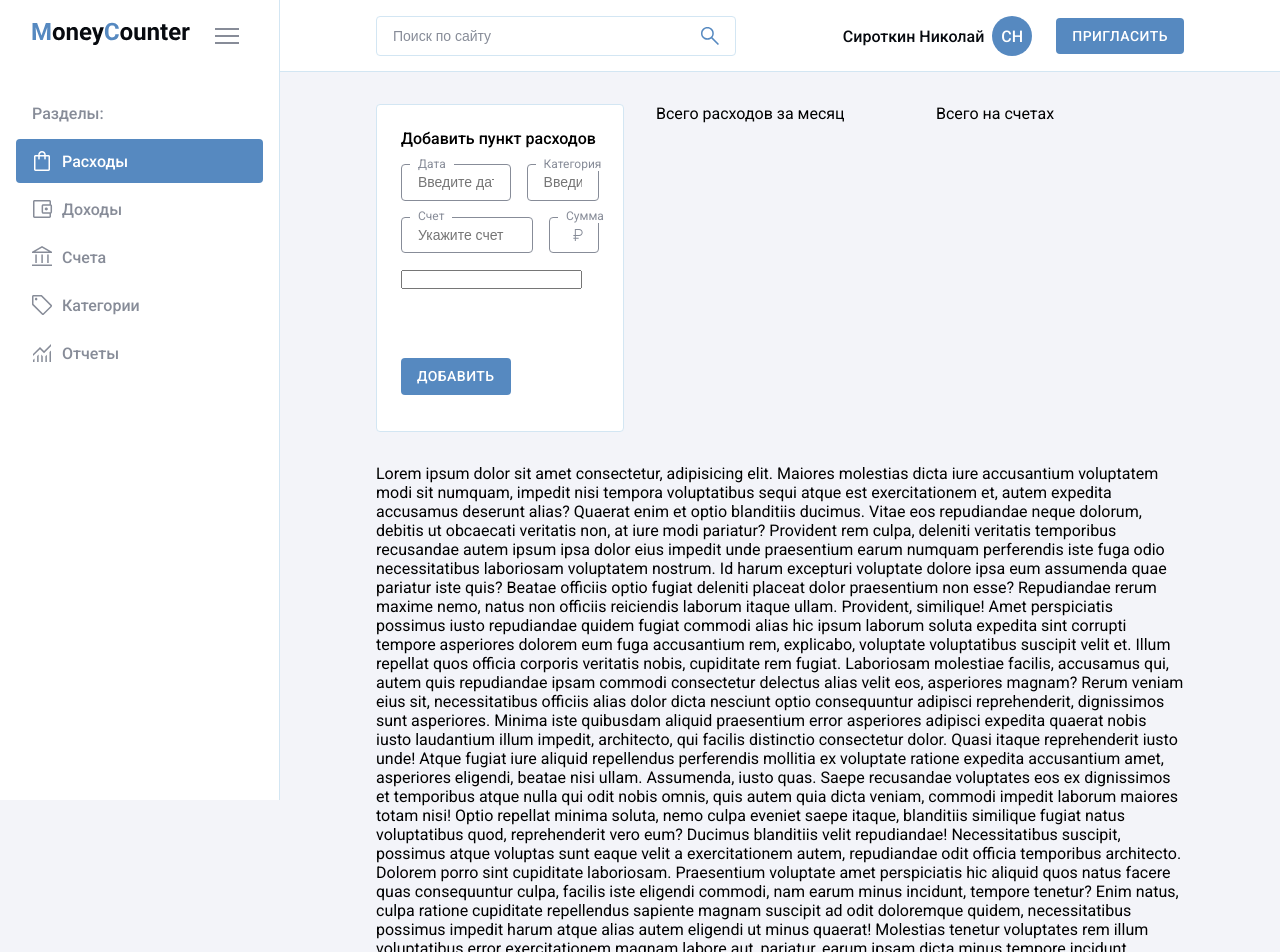
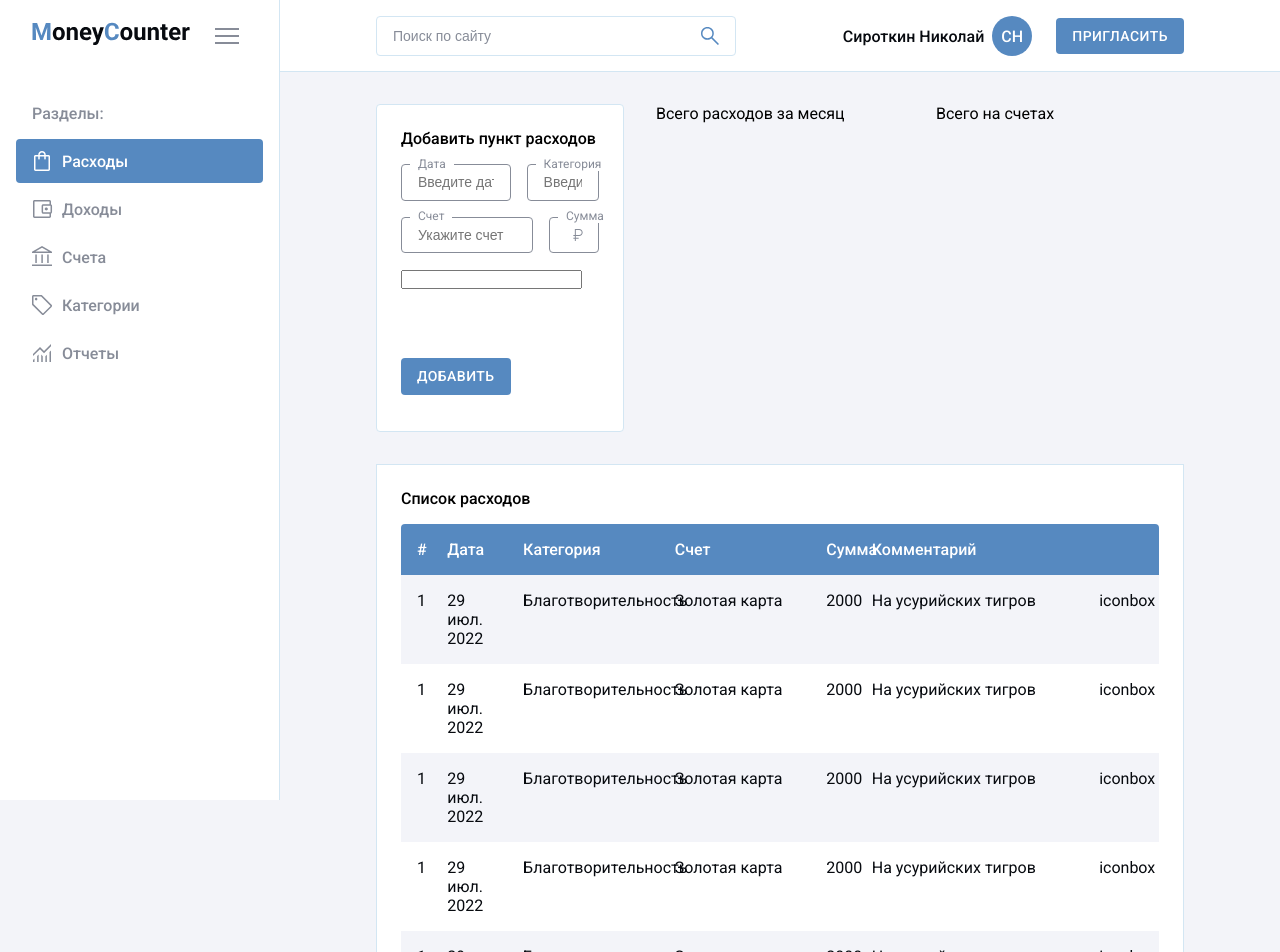
Before and after one commit to nickup8/moneyCounter, a React (Create React App) app: page / in a window 1280 px wide. Shown: the top 952 px of the page. Built offline with nearby package versions, Linux system fonts and the light colour scheme.

Commit message:
Create table for cost

```diff
--- /dev/null
+++ b/src/components/List/index.jsx
@@ -0,0 +1,70 @@
+import React from 'react';
+
+import style from './list.module.scss';
+
+import rubIcon from './../../img/rub.svg';
+
+export const List = () => {
+	return (
+		<div className={style.list}>
+			<h2 className={style.h2}>Список расходов</h2>
+			<div className={style.tabel}>
+				<div className={style.thead}>
+					<div className={style.tcolumnbox}>#</div>
+					<div className={style.tcolumnbox}>Дата</div>
+					<div className={style.tcolumnbox}>Категория</div>
+					<div className={style.tcolumnbox}>Счет</div>
+					<div className={style.tcolumnbox}>Сумма</div>
+					<div className={style.tcolumnbox}>Комментарий</div>
+				</div>
+				<div className={style.tbody}>
+					<div className={style.trow}>
+						<div className={style.tcolumnbox}>1</div>
+						<div className={style.tcolumnbox}>29 июл. 2022</div>
+						<div className={style.tcolumnbox}>Благотворительность</div>
+						<div className={style.tcolumnbox}>Золотая карта</div>
+						<div className={style.tcolumnbox}>2000</div>
+						<div className={style.tcolumnbox}>На усурийских тигров</div>
+						<div className={style.tcolumnbox}>iconbox</div>
+					</div>
+					<div className={style.trow}>
+						<div className={style.tcolumnbox}>1</div>
+						<div className={style.tcolumnbox}>29 июл. 2022</div>
+						<div className={style.tcolumnbox}>Благотворительность</div>
+						<div className={style.tcolumnbox}>Золотая карта</div>
+						<div className={style.tcolumnbox}>2000</div>
+						<div className={style.tcolumnbox}>На усурийских тигров</div>
+						<div className={style.tcolumnbox}>iconbox</div>
+					</div>
+					<div className={style.trow}>
+						<div className={style.tcolumnbox}>1</div>
+						<div className={style.tcolumnbox}>29 июл. 2022</div>
+						<div className={style.tcolumnbox}>Благотворительность</div>
+						<div className={style.tcolumnbox}>Золотая карта</div>
+						<div className={style.tcolumnbox}>2000</div>
+						<div className={style.tcolumnbox}>На усурийских тигров</div>
+						<div className={style.tcolumnbox}>iconbox</div>
+					</div>
+					<div className={style.trow}>
+						<div className={style.tcolumnbox}>1</div>
+						<div className={style.tcolumnbox}>29 июл. 2022</div>
+						<div className={style.tcolumnbox}>Благотворительность</div>
+						<div className={style.tcolumnbox}>Золотая карта</div>
+						<div className={style.tcolumnbox}>2000</div>
+						<div className={style.tcolumnbox}>На усурийских тигров</div>
+						<div className={style.tcolumnbox}>iconbox</div>
+					</div>
+					<div className={style.trow}>
+						<div className={style.tcolumnbox}>1</div>
+						<div className={style.tcolumnbox}>29 июл. 2022</div>
+						<div className={style.tcolumnbox}>Благотворительность</div>
+						<div className={style.tcolumnbox}>Золотая карта</div>
+						<div className={style.tcolumnbox}>2000</div>
+						<div className={style.tcolumnbox}>На усурийских тигров</div>
+						<div className={style.tcolumnbox}>iconbox</div>
+					</div>
+				</div>
+			</div>
+		</div>
+	);
+};
--- /dev/null
+++ b/src/components/List/list.module.scss
@@ -0,0 +1,45 @@
+@import './../../scss/variables';
+
+.list {
+	background: $white;
+	height: 100%;
+	width: 100%;
+	padding: 24px;
+	border: 1px solid $devider;
+}
+
+.h2 {
+	font-weight: 500;
+	font-size: 16px;
+	line-height: 19px;
+	margin-bottom: 16px;
+}
+
+.tabel {
+	width: 100%;
+}
+
+.thead {
+	display: grid;
+	grid-template-columns: 4% 10% 20% 20% 6% 30% 10%;
+	// text-align: center;
+	color: $white;
+	background: $blue;
+	border-radius: 4px 4px 0 0;
+	font-weight: 500;
+}
+
+.tcolumnbox {
+	padding: 16px;
+}
+
+.trow {
+	display: grid;
+	grid-template-columns: 4% 10% 20% 20% 6% 30% 10%;
+	// text-align: center;
+	color: $text;
+}
+
+.trow:nth-child(odd) {
+	background: $grey;
+}
--- /dev/null
+++ b/src/components/ui/TextArea/index.jsx
@@ -0,0 +1,5 @@
+import React from 'react';
+
+export const TextArea = () => {
+	return <div>TextArea</div>;
+};
--- a/src/pages/Costs/costs.module.scss
+++ b/src/pages/Costs/costs.module.scss
@@ -11,4 +11,5 @@
 
 .costList {
 	grid-column: 1/4;
+	height: 100%;
 }
--- a/src/pages/Costs/index.jsx
+++ b/src/pages/Costs/index.jsx
@@ -1,5 +1,6 @@
 import React from 'react';
 import { EnterData } from '../../components/EnterData';
+import { List } from '../../components/List';
 
 import style from './costs.module.scss';
 
@@ -12,62 +13,7 @@ export const Costs = () => {
 			<div className={style.countMonth}>Всего расходов за месяц</div>
 			<div className={style.countPrise}>Всего на счетах</div>
 			<div className={style.costList}>
-				Lorem ipsum dolor sit amet consectetur, adipisicing elit. Maiores
-				molestias dicta iure accusantium voluptatem modi sit numquam, impedit
-				nisi tempora voluptatibus sequi atque est exercitationem et, autem
-				expedita accusamus deserunt alias? Quaerat enim et optio blanditiis
-				ducimus. Vitae eos repudiandae neque dolorum, debitis ut obcaecati
-				veritatis non, at iure modi pariatur? Provident rem culpa, deleniti
-				veritatis temporibus recusandae autem ipsum ipsa dolor eius impedit unde
-				praesentium earum numquam perferendis iste fuga odio necessitatibus
-				laboriosam voluptatem nostrum. Id harum excepturi voluptate dolore ipsa
-				eum assumenda quae pariatur iste quis? Beatae officiis optio fugiat
-				deleniti placeat dolor praesentium non esse? Repudiandae rerum maxime
-				nemo, natus non officiis reiciendis laborum itaque ullam. Provident,
-				similique! Amet perspiciatis possimus iusto repudiandae quidem fugiat
-				commodi alias hic ipsum laborum soluta expedita sint corrupti tempore
-				asperiores dolorem eum fuga accusantium rem, explicabo, voluptate
-				voluptatibus suscipit velit et. Illum repellat quos officia corporis
-				veritatis nobis, cupiditate rem fugiat. Laboriosam molestiae facilis,
-				accusamus qui, autem quis repudiandae ipsam commodi consectetur delectus
-				alias velit eos, asperiores magnam? Rerum veniam eius sit,
-				necessitatibus officiis alias dolor dicta nesciunt optio consequuntur
-				adipisci reprehenderit, dignissimos sunt asperiores. Minima iste
-				quibusdam aliquid praesentium error asperiores adipisci expedita quaerat
-				nobis iusto laudantium illum impedit, architecto, qui facilis distinctio
-				consectetur dolor. Quasi itaque reprehenderit iusto unde! Atque fugiat
-				iure aliquid repellendus perferendis mollitia ex voluptate ratione
-				expedita accusantium amet, asperiores eligendi, beatae nisi ullam.
-				Assumenda, iusto quas. Saepe recusandae voluptates eos ex dignissimos et
-				temporibus atque nulla qui odit nobis omnis, quis autem quia dicta
-				veniam, commodi impedit laborum maiores totam nisi! Optio repellat
-				minima soluta, nemo culpa eveniet saepe itaque, blanditiis similique
-				fugiat natus voluptatibus quod, reprehenderit vero eum? Ducimus
-				blanditiis velit repudiandae! Necessitatibus suscipit, possimus atque
-				voluptas sunt eaque velit a exercitationem autem, repudiandae odit
-				officia temporibus architecto. Dolorem porro sint cupiditate laboriosam.
-				Praesentium voluptate amet perspiciatis hic aliquid quos natus facere
-				quas consequuntur culpa, facilis iste eligendi commodi, nam earum minus
-				incidunt, tempore tenetur? Enim natus, culpa ratione cupiditate
-				repellendus sapiente magnam suscipit ad odit doloremque quidem,
-				necessitatibus possimus impedit harum atque alias autem eligendi ut
-				minus quaerat! Molestias tenetur voluptates rem illum voluptatibus error
-				exercitationem magnam labore aut, pariatur, earum ipsam dicta minus
-				tempore incidunt accusantium consequatur sunt quas fugit nisi culpa
-				corporis iure voluptate delectus? In facere fuga fugit amet sed eos,
-				veritatis aspernatur dolore, aliquid libero dolorem nobis explicabo
-				dolores aliquam itaque magnam eum adipisci sequi. Quod dicta vitae qui
-				et unde enim deleniti ab earum alias, dolores facere culpa impedit amet
-				consequatur laudantium, nam, laboriosam incidunt! Commodi nobis
-				recusandae laborum rerum itaque? Quibusdam hic sequi reiciendis dicta,
-				quae minus fuga tempore et, voluptatem repellendus assumenda, vitae
-				possimus at? At placeat sapiente maxime eligendi illo eum ex debitis,
-				porro omnis hic delectus quaerat consectetur! Non quasi laudantium
-				exercitationem cumque qui fuga, nulla natus debitis accusamus possimus
-				amet. Blanditiis consequuntur autem ullam delectus unde dolor iure illum
-				quo voluptatem eaque id, aliquam ab maiores tempora sunt reiciendis.
-				Quod magnam odio laudantium, distinctio harum, laboriosam neque delectus
-				ipsa hic voluptas earum id.
+				<List />
 			</div>
 		</div>
 	);
```
Also changed, not shown: src/components/ui/TextArea/textArea.module.scss (added), src/img/filter.svg (added).
